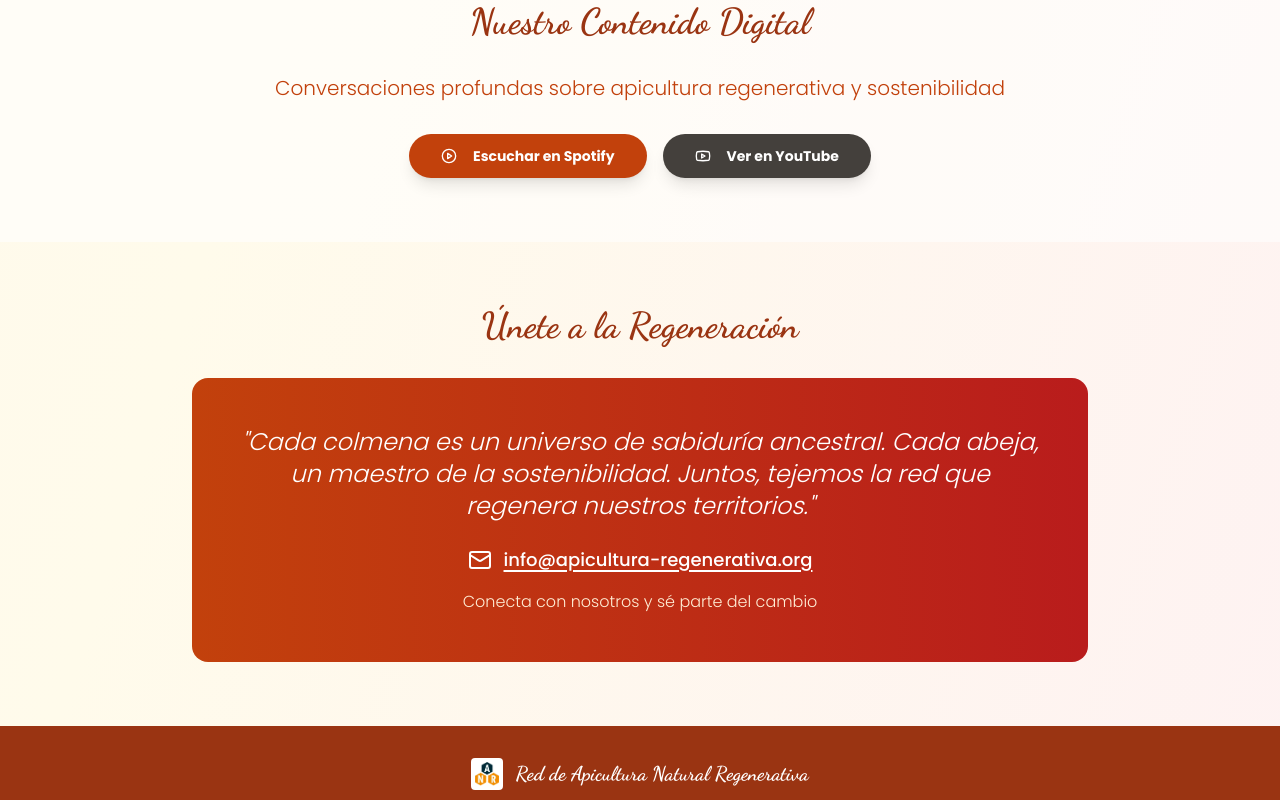
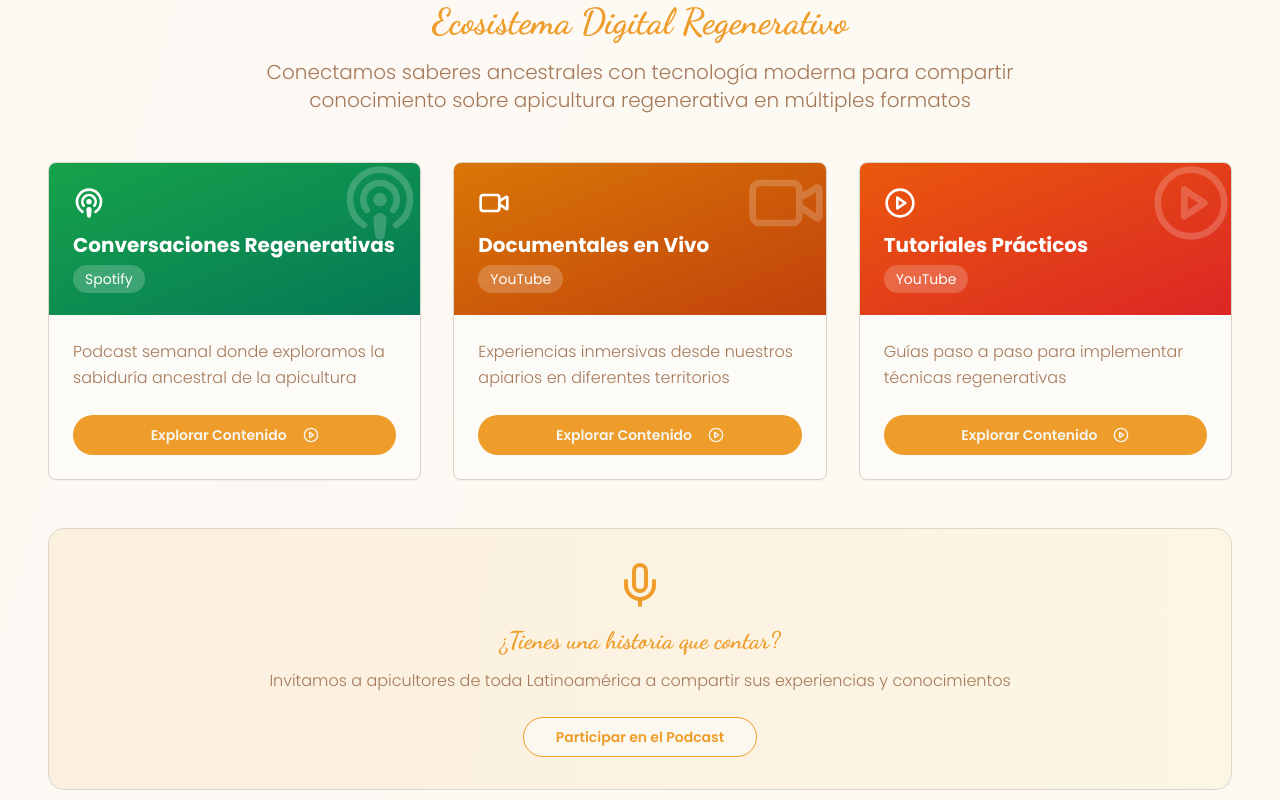
Before and after one commit to jotachan/redanr, a React (Vite) app: page / in a window 1280 px wide. Shown: the part 3200-4000 px from the top of the page. Built offline with nearby package versions, Linux system fonts and the light colour scheme.

Commit message:
Refine site colors and content channels
Adjusted the site's color scheme based on the AI's discretion and provided alternative content channel suggestions for Spotify and YouTube.

```diff
--- a/src/index.css
+++ b/src/index.css
@@ -9,82 +9,83 @@ All colors MUST be HSL.
 
 @layer base {
   :root {
-    --background: 30 40% 96%;
-    --foreground: 15 30% 15%;
+    --background: 45 60% 96%;
+    --foreground: 25 40% 20%;
 
-    --card: 35 45% 98%;
-    --card-foreground: 15 30% 15%;
+    --card: 50 45% 98%;
+    --card-foreground: 25 40% 20%;
 
-    --popover: 35 45% 98%;
-    --popover-foreground: 15 30% 15%;
+    --popover: 50 45% 98%;
+    --popover-foreground: 25 40% 20%;
 
-    --primary: 20 75% 45%;
-    --primary-foreground: 35 35% 95%;
+    --primary: 35 85% 55%;
+    --primary-foreground: 50 30% 95%;
 
-    --secondary: 40 35% 85%;
-    --secondary-foreground: 15 40% 25%;
+    --secondary: 45 25% 85%;
+    --secondary-foreground: 25 50% 25%;
 
-    --muted: 40 35% 85%;
-    --muted-foreground: 15 25% 45%;
+    --muted: 45 25% 88%;
+    --muted-foreground: 25 30% 50%;
 
-    --accent: 40 35% 85%;
-    --accent-foreground: 15 40% 25%;
+    --accent: 42 90% 70%;
+    --accent-foreground: 25 50% 25%;
 
     --destructive: 0 70% 50%;
-    --destructive-foreground: 35 35% 95%;
+    --destructive-foreground: 50 30% 95%;
 
-    --border: 40 25% 80%;
-    --input: 40 25% 80%;
-    --ring: 20 75% 45%;
+    --border: 45 20% 82%;
+    --input: 45 20% 82%;
+    --ring: 35 85% 55%;
 
     --radius: 0.5rem;
 
-    --sidebar-background: 35 25% 92%;
-    --sidebar-foreground: 15 30% 30%;
-    --sidebar-primary: 20 75% 45%;
-    --sidebar-primary-foreground: 35 35% 95%;
-    --sidebar-accent: 40 25% 88%;
-    --sidebar-accent-foreground: 15 40% 25%;
-    --sidebar-border: 40 20% 75%;
-    --sidebar-ring: 20 75% 45%;
+    --sidebar-background: 45 30% 92%;
+    --sidebar-foreground: 25 40% 30%;
+    --sidebar-primary: 35 85% 55%;
+    --sidebar-primary-foreground: 50 30% 95%;
+    --sidebar-accent: 45 20% 88%;
+    --sidebar-accent-foreground: 25 50% 25%;
+    --sidebar-border: 45 15% 78%;
+    --sidebar-ring: 35 85% 55%;
   }
 
   .dark {
-    --background: 15 30% 8%;
-    --foreground: 35 35% 90%;
+    --background: 25 35% 8%;
+    --foreground: 50 30% 90%;
 
-    --card: 15 30% 8%;
-    --card-foreground: 35 35% 90%;
+    --card: 25 35% 8%;
+    --card-foreground: 50 30% 90%;
 
-    --popover: 15 30% 8%;
-    --popover-foreground: 35 35% 90%;
+    --popover: 25 35% 8%;
+    --popover-foreground: 50 30% 90%;
 
-    --primary: 35 35% 90%;
-    --primary-foreground: 15 40% 15%;
+    --primary: 42 90% 70%;
+    --primary-foreground: 25 50% 15%;
 
-    --secondary: 15 20% 20%;
-    --secondary-foreground: 35 35% 90%;
+    --secondary: 25 20% 18%;
+    --secondary-foreground: 50 30% 90%;
 
-    --muted: 15 20% 20%;
-    --muted-foreground: 35 20% 65%;
+    --muted: 25 20% 18%;
+    --muted-foreground: 50 20% 65%;
 
-    --accent: 15 20% 20%;
-    --accent-foreground: 35 35% 90%;
+    --accent: 35 70% 60%;
+    --accent-foreground: 50 30% 90%;
 
-    --destructive: 0 60% 40%;
-    --destructive-foreground: 35 35% 90%;
+    --destructive: 0 60% 45%;
+    --destructive-foreground: 50 30% 90%;
 
-    --border: 15 20% 20%;
-    --input: 15 20% 20%;
-    --ring: 35 35% 90%;
-    --sidebar-background: 15 25% 12%;
-    --sidebar-foreground: 35 30% 85%;
-    --sidebar-primary: 40 50% 60%;
-    --sidebar-primary-foreground: 15 30% 10%;
-    --sidebar-accent: 15 20% 18%;
-    --sidebar-accent-foreground: 35 30% 85%;
-    --sidebar-border: 15 20% 18%;
-    --sidebar-ring: 40 50% 60%;
+    --border: 25 20% 18%;
+    --input: 25 20% 18%;
+    --ring: 42 90% 70%;
+
+    --sidebar-background: 25 30% 12%;
+    --sidebar-foreground: 50 25% 85%;
+    --sidebar-primary: 42 80% 65%;
+    --sidebar-primary-foreground: 25 40% 10%;
+    --sidebar-accent: 25 15% 20%;
+    --sidebar-accent-foreground: 50 25% 85%;
+    --sidebar-border: 25 15% 20%;
+    --sidebar-ring: 42 80% 65%;
   }
 }
 
--- a/src/pages/Index.tsx
+++ b/src/pages/Index.tsx
@@ -1,6 +1,6 @@
 
 import React from 'react';
-import { Download, Users, Leaf, Phone, Mail, MapPin, PlayCircle, Youtube } from 'lucide-react';
+import { Download, Users, Leaf, Phone, Mail, MapPin, PlayCircle, Youtube, Headphones, Video, Podcast, Mic } from 'lucide-react';
 import { Button } from '@/components/ui/button';
 import { Card, CardContent } from '@/components/ui/card';
 import { toast } from 'sonner';
@@ -67,10 +67,37 @@ const Index = () => {
     }
   ];
 
+  const contenidoDigital = [
+    {
+      titulo: "Conversaciones Regenerativas",
+      descripcion: "Podcast semanal donde exploramos la sabiduría ancestral de la apicultura",
+      icono: Podcast,
+      plataforma: "Spotify",
+      enlace: "https://open.spotify.com",
+      color: "bg-gradient-to-br from-green-600 to-emerald-700"
+    },
+    {
+      titulo: "Documentales en Vivo",
+      descripcion: "Experiencias inmersivas desde nuestros apiarios en diferentes territorios",
+      icono: Video,
+      plataforma: "YouTube",
+      enlace: "https://youtube.com",
+      color: "bg-gradient-to-br from-amber-600 to-orange-700"
+    },
+    {
+      titulo: "Tutoriales Prácticos",
+      descripcion: "Guías paso a paso para implementar técnicas regenerativas",
+      icono: PlayCircle,
+      plataforma: "YouTube",
+      enlace: "https://youtube.com",
+      color: "bg-gradient-to-br from-orange-600 to-red-600"
+    }
+  ];
+
   return (
-    <div className="min-h-screen bg-gradient-to-br from-orange-50 via-amber-50 to-red-50">
+    <div className="min-h-screen bg-gradient-to-br from-amber-50 via-orange-50 to-yellow-50">
       {/* Header */}
-      <header className="bg-white/90 backdrop-blur-sm border-b border-orange-200 sticky top-0 z-50">
+      <header className="bg-card/90 backdrop-blur-sm border-b border-border sticky top-0 z-50">
         <div className="container mx-auto px-4 py-4">
           <div className="flex items-center justify-between">
             <div className="flex items-center space-x-3">
@@ -79,11 +106,11 @@ const Index = () => {
                 alt="Logo Red de Apicultura Natural Regenerativa"
                 className="w-12 h-12 object-contain"
               />
-              <h1 className="text-xl font-bold text-orange-800 font-dancing">Red de Apicultura Natural Regenerativa</h1>
+              <h1 className="text-xl font-bold text-primary font-dancing">Red de Apicultura Natural Regenerativa</h1>
             </div>
             <Button
               onClick={handleDownload}
-              className="bg-orange-700 hover:bg-orange-800 text-white font-semibold px-6 py-2 rounded-full transition-all duration-300 hover:scale-105 shadow-lg"
+              className="bg-primary hover:bg-primary/90 text-primary-foreground font-semibold px-6 py-2 rounded-full transition-all duration-300 hover:scale-105 shadow-lg"
             >
               <Download className="w-4 h-4 mr-2" />
               Descargar Estándares
@@ -104,7 +131,7 @@ const Index = () => {
         <div className="container mx-auto text-center relative z-10">
           <div className="max-w-4xl mx-auto">
             <h2 className="text-5xl md:text-6xl font-bold text-white mb-6 animate-fade-in drop-shadow-lg font-dancing">
-              Apicultura que <span className="text-amber-300">Regenera</span> la Naturaleza
+              Apicultura que <span className="text-accent">Regenera</span> la Naturaleza
             </h2>
             <p className="text-xl text-white/90 mb-8 leading-relaxed animate-fade-in drop-shadow-md font-light">
               Somos una red de apicultores comprometidos con prácticas sostenibles que respetan
@@ -114,7 +141,7 @@ const Index = () => {
               <Button
                 onClick={handleDownload}
                 size="lg"
-                className="bg-gradient-to-r from-orange-600 to-red-600 hover:from-orange-700 hover:to-red-700 text-white font-bold px-8 py-3 rounded-full transition-all duration-300 hover:scale-105 shadow-xl"
+                className="bg-gradient-to-r from-primary to-accent hover:from-primary/90 hover:to-accent/90 text-primary-foreground font-bold px-8 py-3 rounded-full transition-all duration-300 hover:scale-105 shadow-xl"
               >
                 <Download className="w-5 h-5 mr-2" />
                 Obtener Estándares de Producción
@@ -125,20 +152,20 @@ const Index = () => {
       </section>
 
       {/* Principios Section */}
-      <section className="py-16 px-4 bg-white/60">
+      <section className="py-16 px-4 bg-card/60">
         <div className="container mx-auto">
-          <h3 className="text-4xl font-bold text-center text-orange-800 mb-12 font-dancing">
+          <h3 className="text-4xl font-bold text-center text-primary mb-12 font-dancing">
             Los 6 Principios de la Apicultura Natural Regenerativa
           </h3>
           <div className="grid md:grid-cols-2 lg:grid-cols-3 gap-6">
             {principios.map((principio, index) => (
-              <Card key={index} className="bg-white/90 border-orange-200 hover:shadow-lg transition-all duration-300 hover:scale-105">
+              <Card key={index} className="bg-card/90 border-border hover:shadow-lg transition-all duration-300 hover:scale-105">
                 <CardContent className="p-6">
-                  <div className="w-12 h-12 bg-gradient-to-br from-orange-600 to-red-600 rounded-full flex items-center justify-center mb-4">
-                    <span className="text-white font-bold text-lg">{index + 1}</span>
+                  <div className="w-12 h-12 bg-gradient-to-br from-primary to-accent rounded-full flex items-center justify-center mb-4">
+                    <span className="text-primary-foreground font-bold text-lg">{index + 1}</span>
                   </div>
-                  <h4 className="text-xl font-semibold text-orange-800 mb-3 font-medium">{principio.title}</h4>
-                  <p className="text-orange-700 font-light">{principio.description}</p>
+                  <h4 className="text-xl font-semibold text-primary mb-3 font-medium">{principio.title}</h4>
+                  <p className="text-muted-foreground font-light">{principio.description}</p>
                 </CardContent>
               </Card>
             ))}
@@ -149,7 +176,7 @@ const Index = () => {
       {/* Logos de Integrantes */}
       <section className="py-16 px-4">
         <div className="container mx-auto">
-          <h3 className="text-4xl font-bold text-center text-orange-800 mb-12 font-dancing">
+          <h3 className="text-4xl font-bold text-center text-primary mb-12 font-dancing">
             Nuestros Integrantes
           </h3>
           <div className="grid grid-cols-2 md:grid-cols-3 lg:grid-cols-5 gap-8">
@@ -164,9 +191,9 @@ const Index = () => {
       </section>
 
       {/* Galería de Fotos */}
-      <section className="py-16 px-4 bg-white/60">
+      <section className="py-16 px-4 bg-card/60">
         <div className="container mx-auto">
-          <h3 className="text-4xl font-bold text-center text-orange-800 mb-12 font-dancing">
+          <h3 className="text-4xl font-bold text-center text-primary mb-12 font-dancing">
             Nuestro Trabajo en Imágenes
           </h3>
           <div className="grid md:grid-cols-2 lg:grid-cols-3 gap-6">
@@ -194,7 +221,7 @@ const Index = () => {
       {/* Territorios Section */}
       <section className="py-16 px-4">
         <div className="container mx-auto">
-          <div className="bg-gradient-to-r from-orange-700 to-red-700 rounded-2xl p-12 text-white text-center">
+          <div className="bg-gradient-to-r from-primary to-accent rounded-2xl p-12 text-primary-foreground text-center">
             <h3 className="text-4xl font-bold mb-6 font-dancing">
               "La apicultura regenerativa trasciende fronteras y conecta territorios"
             </h3>
@@ -223,32 +250,63 @@ const Index = () => {
         </div>
       </section>
 
-      {/* Podcast y YouTube Section */}
-      <section className="py-16 px-4 bg-white/60">
-        <div className="container mx-auto text-center">
-          <h3 className="text-4xl font-bold text-orange-800 mb-8 font-dancing">
-            Nuestro Contenido Digital
+      {/* Contenido Digital Section - Nueva Propuesta */}
+      <section className="py-16 px-4 bg-card/60">
+        <div className="container mx-auto">
+          <div className="text-center mb-12">
+            <h3 className="text-4xl font-bold text-primary mb-4 font-dancing">
+              Ecosistema Digital Regenerativo
             </h3>
-          <p className="text-xl text-orange-700 mb-8 font-light">
-            Conversaciones profundas sobre apicultura regenerativa y sostenibilidad
+            <p className="text-xl text-muted-foreground font-light max-w-3xl mx-auto">
+              Conectamos saberes ancestrales con tecnología moderna para compartir conocimiento
+              sobre apicultura regenerativa en múltiples formatos
             </p>
-          <div className="flex flex-col sm:flex-row gap-4 justify-center">
+          </div>
+
+          <div className="grid md:grid-cols-3 gap-8">
+            {contenidoDigital.map((contenido, index) => (
+              <Card key={index} className="bg-card hover:shadow-xl transition-all duration-300 hover:scale-105 border-border overflow-hidden group">
+                <div className={`${contenido.color} p-6 text-white relative overflow-hidden`}>
+                  <div className="absolute top-0 right-0 w-20 h-20 opacity-20">
+                    <contenido.icono className="w-full h-full" />
+                  </div>
+                  <contenido.icono className="w-8 h-8 mb-3 relative z-10" />
+                  <h4 className="text-xl font-bold mb-2 relative z-10">{contenido.titulo}</h4>
+                  <span className="text-sm bg-white/20 px-3 py-1 rounded-full relative z-10">{contenido.plataforma}</span>
+                </div>
+                <CardContent className="p-6">
+                  <p className="text-muted-foreground mb-6 font-light leading-relaxed">
+                    {contenido.descripcion}
+                  </p>
                   <Button
-              onClick={() => window.open('https://open.spotify.com', '_blank')}
-              size="lg"
-              className="bg-orange-700 hover:bg-orange-800 text-white font-bold px-8 py-3 rounded-full transition-all duration-300 hover:scale-105 shadow-lg"
+                    onClick={() => window.open(contenido.enlace, '_blank')}
+                    className="w-full bg-primary hover:bg-primary/90 text-primary-foreground font-semibold rounded-full transition-all duration-300"
                   >
-              <PlayCircle className="w-5 h-5 mr-2" />
-              Escuchar en Spotify
+                    Explorar Contenido
+                    <PlayCircle className="w-4 h-4 ml-2" />
                   </Button>
+                </CardContent>
+              </Card>
+            ))}
+          </div>
+
+          <div className="mt-12 text-center">
+            <div className="bg-gradient-to-r from-primary/10 to-accent/10 rounded-2xl p-8 border border-border">
+              <Mic className="w-12 h-12 text-primary mx-auto mb-4" />
+              <h4 className="text-2xl font-bold text-primary mb-3 font-dancing">
+                ¿Tienes una historia que contar?
+              </h4>
+              <p className="text-muted-foreground mb-6 font-light">
+                Invitamos a apicultores de toda Latinoamérica a compartir sus experiencias y conocimientos
+              </p>
               <Button
-              onClick={() => window.open('https://youtube.com', '_blank')}
-              size="lg"
-              className="bg-stone-700 hover:bg-stone-800 text-white font-bold px-8 py-3 rounded-full transition-all duration-300 hover:scale-105 shadow-lg"
+                onClick={() => window.open('mailto:info@apicultura-regenerativa.org', '_blank')}
+                variant="outline"
+                className="border-primary text-primary hover:bg-primary hover:text-primary-foreground font-semibold px-8 py-2 rounded-full"
               >
-              <Youtube className="w-5 h-5 mr-2" />
-              Ver en YouTube
+                Participar en el Podcast
               </Button>
+            </div>
           </div>
         </div>
       </section>
@@ -257,10 +315,10 @@ const Index = () => {
       <section className="py-16 px-4">
         <div className="container mx-auto">
           <div className="max-w-4xl mx-auto text-center">
-            <h3 className="text-4xl font-bold text-orange-800 mb-8 font-dancing">
+            <h3 className="text-4xl font-bold text-primary mb-8 font-dancing">
               Únete a la Regeneración
             </h3>
-            <div className="bg-gradient-to-r from-orange-700 to-red-700 rounded-2xl p-12 text-white">
+            <div className="bg-gradient-to-r from-primary to-accent rounded-2xl p-12 text-primary-foreground">
               <p className="text-2xl font-light mb-6 italic">
                 "Cada colmena es un universo de sabiduría ancestral. Cada abeja, un maestro de la sostenibilidad.
                 Juntos, tejemos la red que regenera nuestros territorios."
@@ -269,12 +327,12 @@ const Index = () => {
                 <Mail className="w-6 h-6" />
                 <a
                   href="mailto:info@apicultura-regenerativa.org"
-                  className="hover:text-amber-200 transition-colors underline decoration-2 underline-offset-4 font-medium"
+                  className="hover:text-accent transition-colors underline decoration-2 underline-offset-4 font-medium"
                 >
                   info@apicultura-regenerativa.org
                 </a>
               </div>
-              <p className="text-orange-100 mt-4 font-light">
+              <p className="text-primary-foreground/80 mt-4 font-light">
                 Conecta con nosotros y sé parte del cambio
               </p>
             </div>
@@ -283,7 +341,7 @@ const Index = () => {
       </section>
 
       {/* Footer */}
-      <footer className="bg-orange-800 text-white py-8 px-4">
+      <footer className="bg-primary text-primary-foreground py-8 px-4">
         <div className="container mx-auto text-center">
           <div className="flex items-center justify-center space-x-3 mb-4">
             <img
@@ -293,10 +351,10 @@ const Index = () => {
             />
             <h4 className="text-xl font-bold font-dancing">Red de Apicultura Natural Regenerativa</h4>
           </div>
-          <p className="text-orange-200 mb-4 font-light">
+          <p className="text-primary-foreground/80 mb-4 font-light">
             Regenerando ecosistemas, una colmena a la vez
           </p>
-          <div className="flex justify-center space-x-6 text-orange-200">
+          <div className="flex justify-center space-x-6 text-primary-foreground/80">
             <div className="flex items-center">
               <MapPin className="w-4 h-4 mr-2" />
               Latinoamérica
```
Lines whose indentation alone changed are shown as unchanged.
